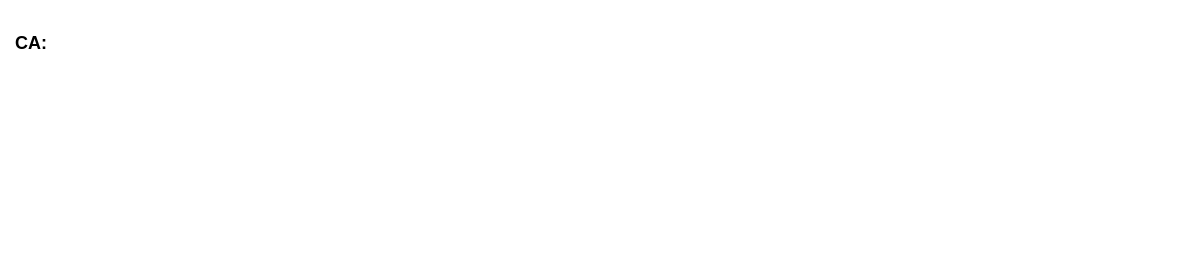
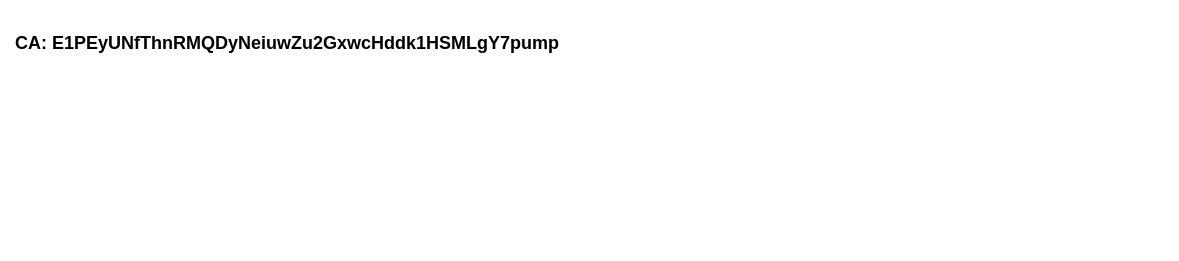
Before and after one commit to N-E-O-N-I-X/rocket, a plain HTML site: page index.html in a window 1280 px wide. Shown: the top 261 px of the page, 0-1179 px from the left. Drawn offline with Linux system fonts and the light colour scheme.

Commit message:
Update index.html

```diff
--- a/index.html
+++ b/index.html
@@ -9,7 +9,7 @@
   <body>
     <div class="top-bar">
       <div class="ca">
-        <p>CA: </p>
+        <p>CA: E1PEyUNfThnRMQDyNeiuwZu2GxwcHddk1HSMLgY7pump</p>
       </div>
       <div class="links">
         <a href="https://x.com/Rocket_Emodji"><img src="Twitter-X.png"></a>
```
